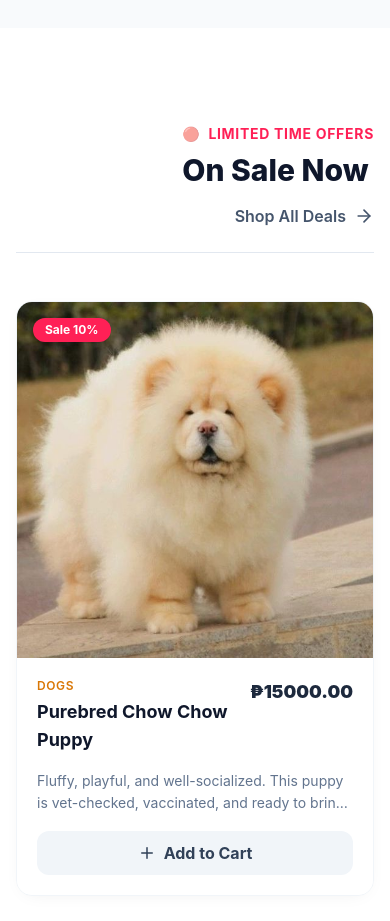
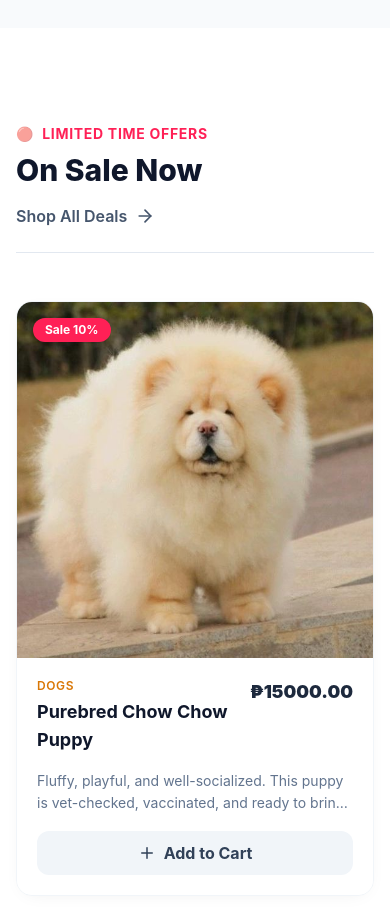
Before and after one commit to eugenepuyod/chowstore, a Vue app: page / in a window 390 px wide. Shown: the part 3080-4001 px from the top of the page. Built offline with nearby package versions, Linux system fonts and the light colour scheme.

Commit message:
Initial commit

```diff
--- a/src/views/HomeView.vue
+++ b/src/views/HomeView.vue
@@ -303,7 +303,7 @@ onUnmounted(() => {
     <!-- Sale Products -->
     <section class="py-24 bg-white">
       <div class="max-w-7xl mx-auto px-4 sm:px-6 lg:px-8">
-        <div class="flex flex-col md:flex-row justify-between items-end mb-12 border-b border-slate-200 pb-6">
+        <div class="flex flex-col md:flex-row justify-between items-start md:items-end mb-12 border-b border-slate-200 pb-6">
           <div>
             <span class="text-rose-500 font-bold tracking-wider uppercase text-sm mb-2 block flex items-center gap-2">
               <span class="animate-pulse">🔴</span> Limited Time Offers
```
